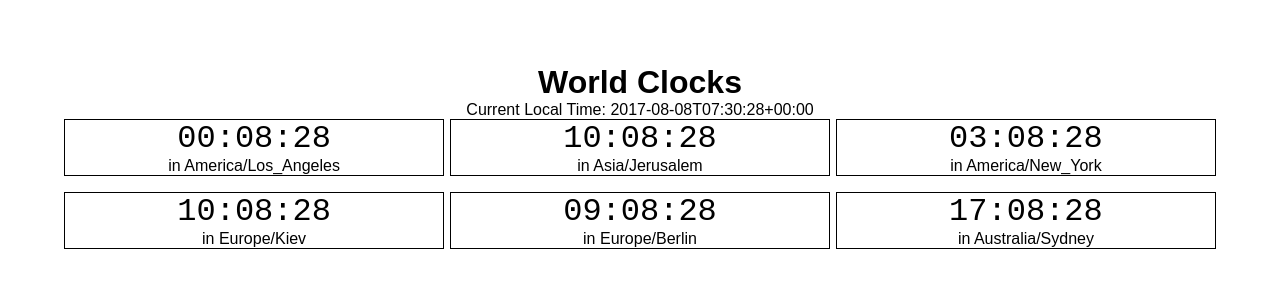
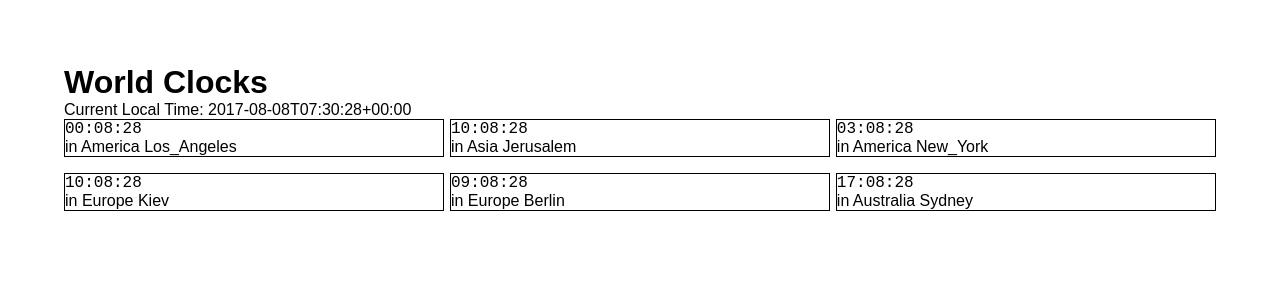
Before and after one commit to barakplasma/React-World-Clocks, a React (Create React App) app: page / in a window 1280 px wide. Shown: the top 300 px of the page. Built offline with nearby package versions, Linux system fonts and the light colour scheme.

Commit message:
improved narrow window rendering

```diff
--- a/src/App.css
+++ b/src/App.css
@@ -1,33 +1,16 @@
-.App {
-  text-align: center;
-}
-
-.App-logo {
-  animation: App-logo-spin infinite 20s linear;
-  height: 80px;
-}
-
-.App-header {
-  background-color: #222;
-  height: 150px;
-  padding: 20px;
-  color: white;
-}
-
-.App-intro {
-  font-size: large;
-}
-
 .time {
   font-family: "Courier New";
-  font-size: 2rem;
+  /*font-size: 2rem;*/
 }
 
 .localeClock {
   border: .1rem solid black;
-  max-width: 500px;
   width: 33%;
   margin-bottom: 1rem;
+}
+
+.locationString {
+  /*overflow-wrap: break-word;*/
 }
 
 .clockGrid {
--- a/src/App.js
+++ b/src/App.js
@@ -5,7 +5,7 @@ import './App.css';
 const LocaleClock = (props) => {
     return <section className="localeClock">
         <div className="time">{props.utc.tz(props.tz).format('HH:MM:ss')}</div>
-        in {props.tz}</section>
+        <p className="locationString">in {props.tz.split('/').join(' ')}</p></section>
 };
 
 class App extends Component {
```
Also changed, not shown: package.json (+6 -2 lines), 1 other file (tests, documents, lock files or other folders).
